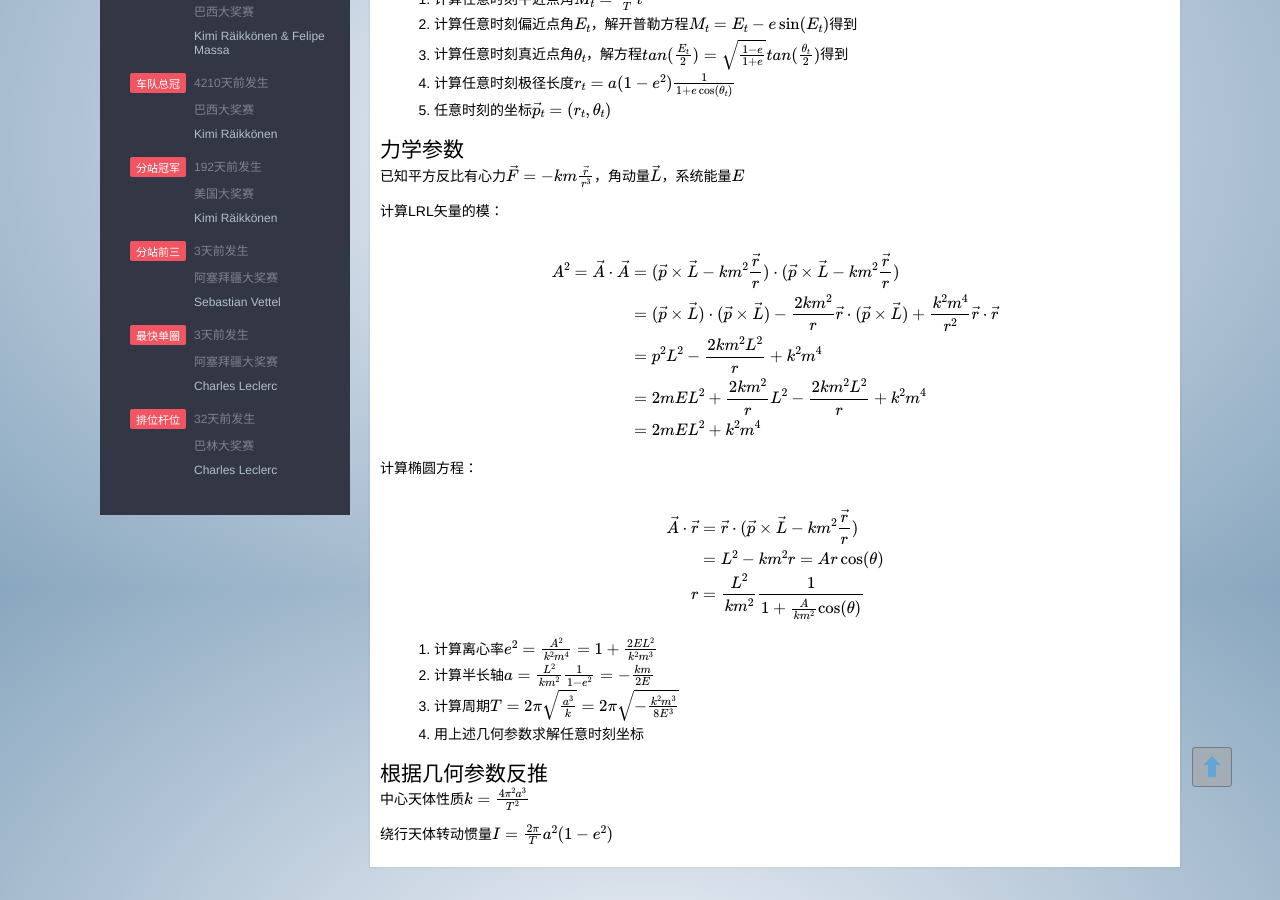
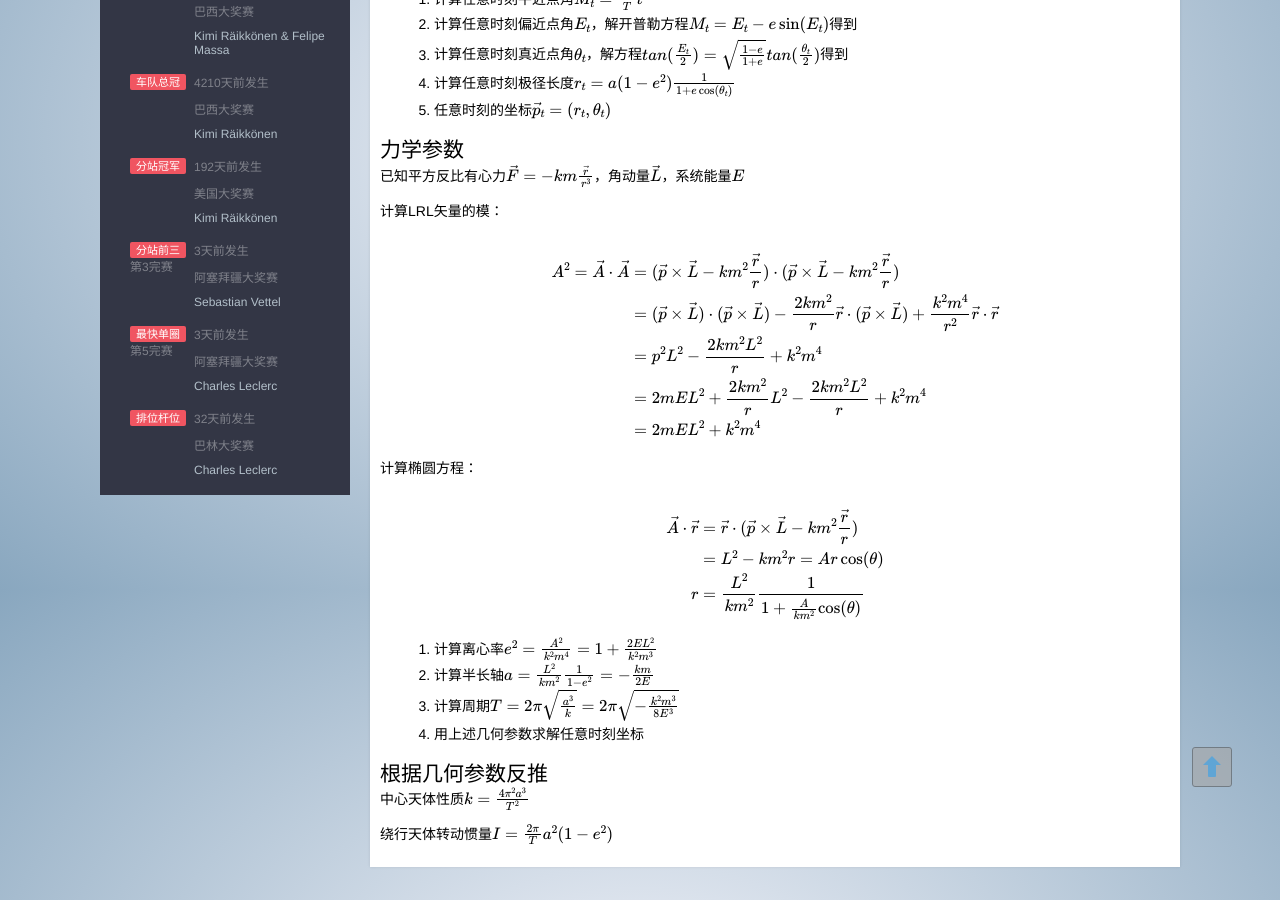
Before and after one commit to pw1316/pw1316.github.io, a Jekyll site: the page built from _posts/2019-04-24-Oval.md, in a window 1280 px wide and 900 px high, scrolled down 310 px. Built offline with Jekyll 4.4.1, drawn with Linux system fonts in a browser that asks for light colours; nearby versions of some CDN libraries; formulas are drawn with MathJax 3.

Commit message:
Ferrari add position

```diff
--- a/_layouts/page.html
+++ b/_layouts/page.html
@@ -52,7 +52,15 @@
   <ul class="darklist pd10">
   {% for item in site.data.Ferrari.Record.items %}
   <li>
-    <span class="l pf_ps3">{{ item.name }}</span>
+    <p class="l"><span class="pf_ps3">{{ item.name }}</span>
+      {% if item.position %}
+      {% if item.position == "DNF" %}
+        <br>未完成
+      {% else %}
+        <br>第{{ item.position }}完赛
+      {% endif %}
+      {% endif %}
+    </p>
     <div class="ml64">
       <p><span class="sf_date">{{ item.when | date: "%Y-%m-%dT%H:%M:%S%z" }}</span>天前发生</p>
       <p>{{ item.where }}大奖赛</p>
@@ -60,9 +68,6 @@
     </div>
   </li>
   {% endfor %}
-  </ul>
-  <!-- SNS Link -->
-  <ul class="darklist pd10">
   </ul>
 </div>
 </div>
```
